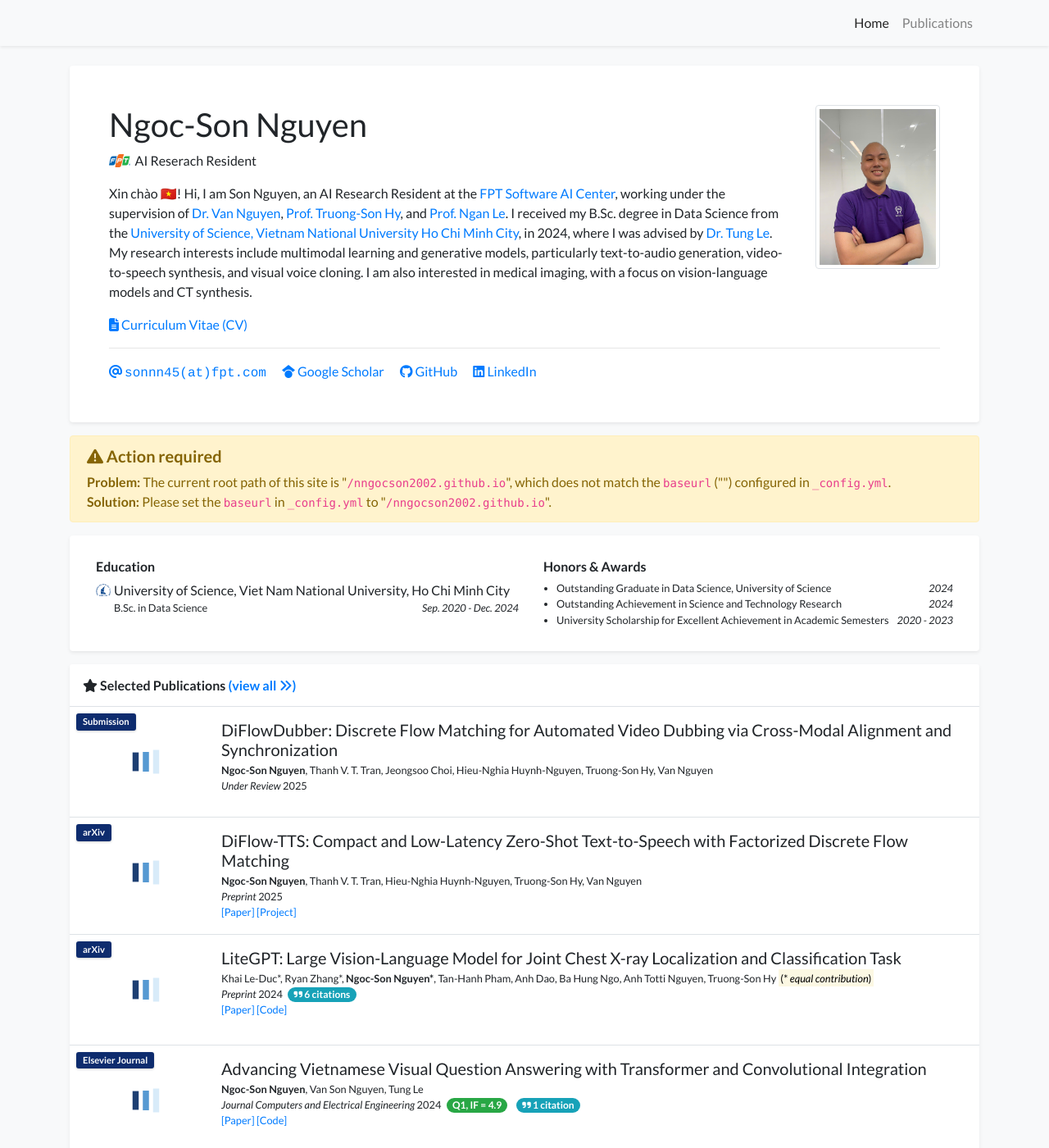
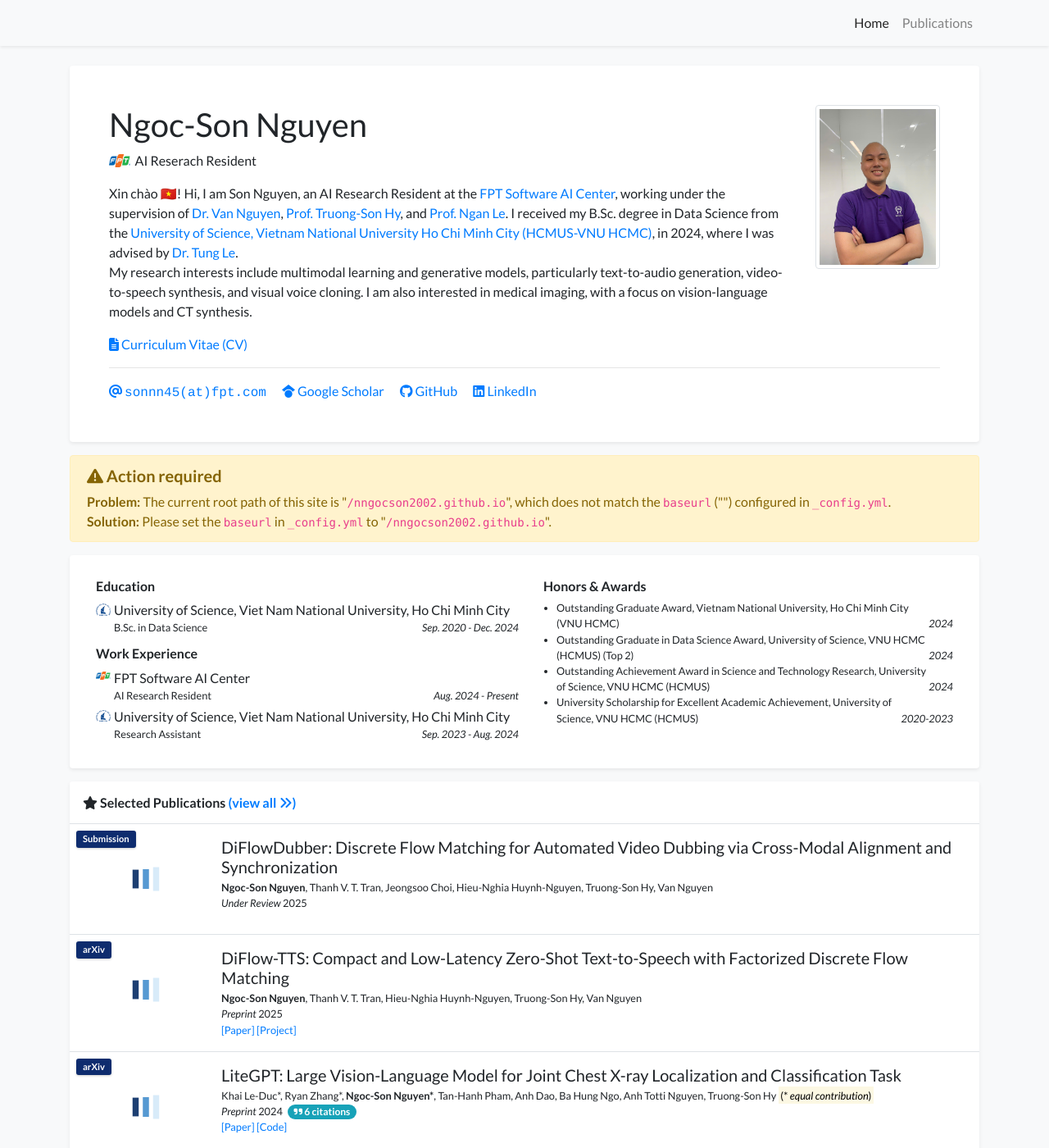
Before and after one commit to nngocson2002/nngocson2002.github.io, a Jekyll site: the page built from index.html, in a window 1280 px wide and 1400 px high. Shown: the whole window at 82% size. Built offline with Jekyll 4.4.1, drawn with Linux system fonts in a browser that asks for light colours; a style sheet for code colours, icons or effects is not loaded.

Commit message:
update profile

```diff
--- a/_data/profile.yml
+++ b/_data/profile.yml
@@ -22,7 +22,7 @@
 short_bio: >-
   <p>
     Xin chào 🇻🇳! Hi, I am Son Nguyen, an AI Research Resident at the <a href="https://fptsoftware.com/">FPT Software AI Center</a>, working under the supervision of <a href="https://scholar.google.com/citations?user=rJe1704AAAAJ">Dr. Van Nguyen</a>, <a href="https://scholar.google.com/citations?user=JiKBo6UAAAAJ&hl=vi">Prof. Truong-Son Hy</a>, and <a href="https://scholar.google.com/citations?user=8ck0k_UAAAAJ&hl=en">Prof. Ngan Le</a>.
-    I received my B.Sc. degree in Data Science from the <a href="https://en.hcmus.edu.vn/">University of Science, Vietnam National University Ho Chi Minh City</a>, in 2024, where I was advised by <a href="https://scholar.google.com/citations?user=aVmva7MAAAAJ&hl=vi">Dr. Tung Le</a>. <br>
+    I received my B.Sc. degree in Data Science from the <a href="https://en.hcmus.edu.vn/">University of Science, Vietnam National University Ho Chi Minh City (HCMUS-VNU HCMC)</a>, in 2024, where I was advised by <a href="https://scholar.google.com/citations?user=aVmva7MAAAAJ&hl=vi">Dr. Tung Le</a>. <br>
     My research interests include multimodal learning and generative models, particularly text-to-audio generation, video-to-speech synthesis, and visual voice cloning.
     I am also interested in medical imaging, with a focus on vision-language models and CT synthesis.
   </p>
@@ -37,11 +37,22 @@
   position: B.Sc. in Data Science
   date: Sep. 2020 - Dec. 2024
 
+experience:
+- name: FPT Software AI Center
+  logo: /assets/images/badges/fpt.png
+  position: AI Research Resident
+  date: Aug. 2024 - Present
+- name: University of Science, Viet Nam National University, Ho Chi Minh City
+  logo: /assets/images/badges/hcmus.png
+  position: Research Assistant
+  date: Sep. 2023 - Aug. 2024
 
 awards:
-- name: Outstanding Graduate in Data Science, University of Science
+- name: Outstanding Graduate Award, Vietnam National University, Ho Chi Minh City (VNU HCMC)
   date: 2024
-- name: Outstanding Achievement in Science and Technology Research
+- name: Outstanding Graduate in Data Science Award, University of Science, VNU HCMC (HCMUS) (Top 2)
   date: 2024
-- name: University Scholarship for Excellent Achievement in Academic Semesters
-  date: 2020 - 2023
+- name: Outstanding Achievement Award in Science and Technology Research, University of Science, VNU HCMC (HCMUS)
+  date: 2024
+- name: University Scholarship for Excellent Academic Achievement, University of Science, VNU HCMC (HCMUS)
+  date: 2020-2023
--- a/_includes/widgets/experience_card.html
+++ b/_includes/widgets/experience_card.html
@@ -31,7 +31,7 @@
                         {% if site.data.profile.experience %}
                         <div class="row">
                             <div class="col-12 mx-2 my-1">
-                                <h6>Experience</h6>
+                                <h6>Work Experience</h6>
                                 <ul class="list-unstyled mb-1">
                                     {% for item in site.data.profile.experience %}
                                     <li class="media mb-1">
```
Also changed, not shown: 1 other file.
